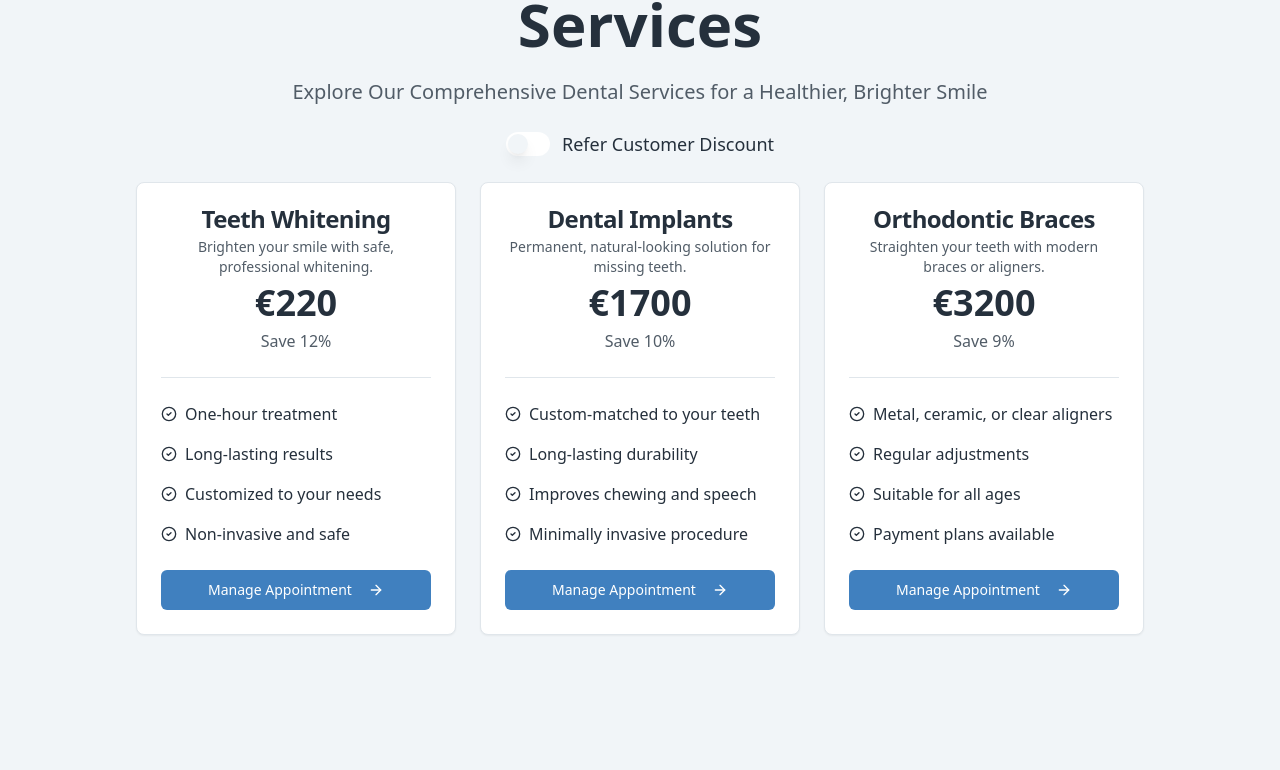
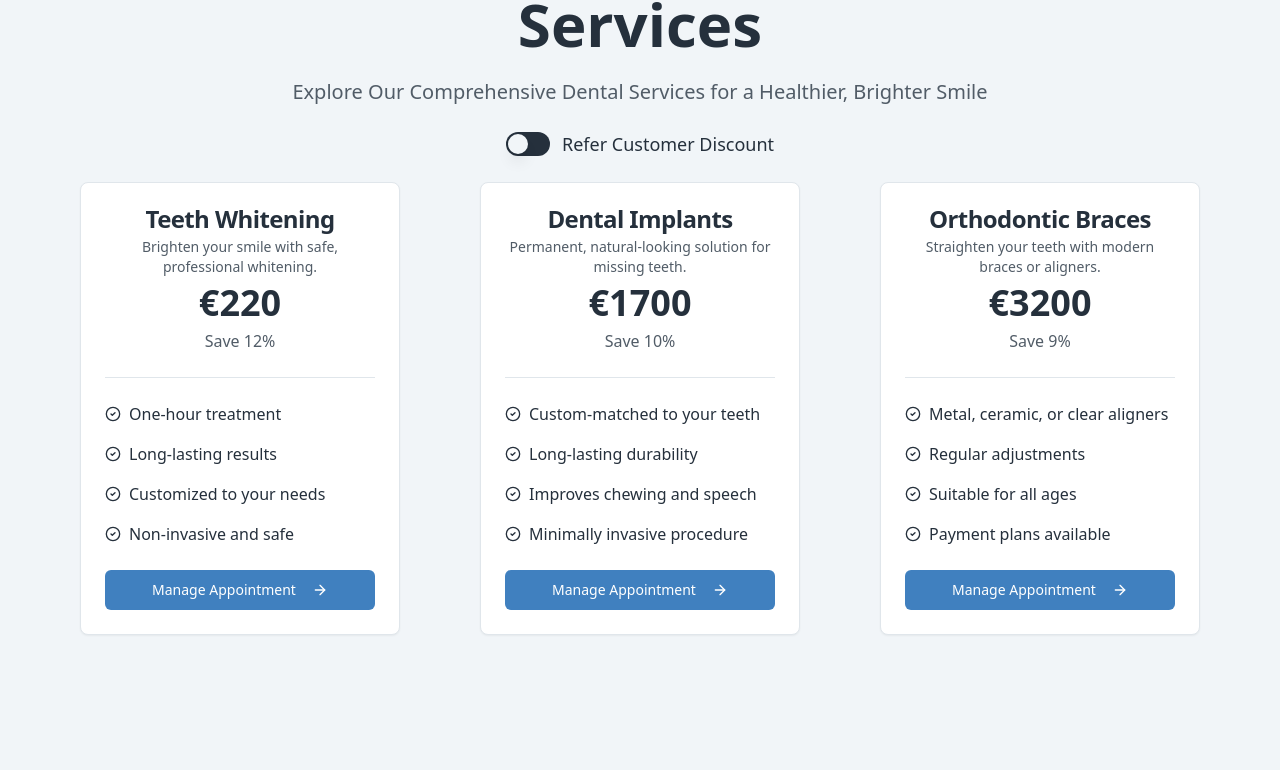
Before and after one commit to EngenMe/Dental.ie, a React (Vite) app: page / in a window 1280 px wide. Shown: the part 694-1464 px from the top of the page. Built offline with nearby package versions, Linux system fonts and the light colour scheme.

Commit message:
Fix default color in switcher in pricing section.

```diff
--- a/src/components/Pricing.tsx
+++ b/src/components/Pricing.tsx
@@ -26,10 +26,11 @@ const Pricing = () => {
           <Switch
             onCheckedChange={() => setIsFirstTime(!isFirstTime)}
             checked={isFirstTime}
+            className="data-[state=unchecked]:bg-secondary-foreground"
           />
           Refer Customer Discount
         </div>
-        <div className="flex flex-col items-stretch gap-6 lg:flex-row">
+        <div className="flex flex-col items-stretch gap-6 lg:gap-20 lg:flex-row">
           <Card className="flex w-80 flex-col justify-between text-center">
             <CardHeader>
               <CardTitle>
```
